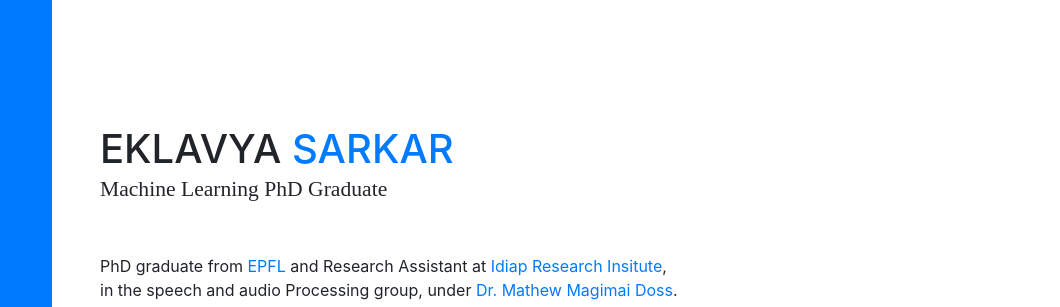
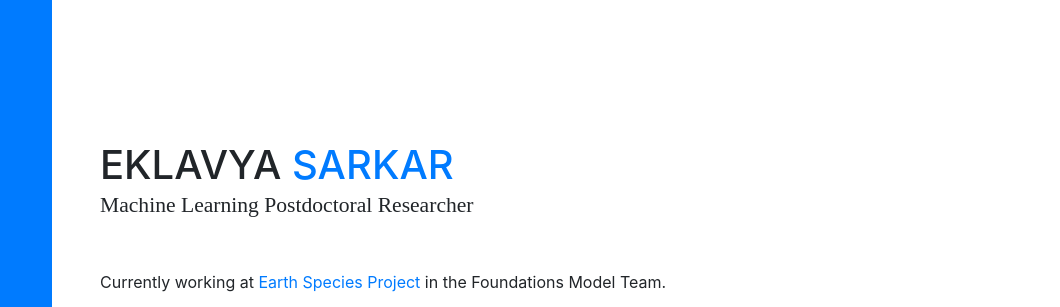
Before and after one commit to EklavyaFCB/eklavyafcb.github.io, a website with bundled scripts: page index.html in a window 1280 px wide. Shown: the part 35-342 px from the top of the page, 220-1280 px from the left. Built offline with nearby package versions, Linux system fonts and the light colour scheme; files whose address does not match are found by name; a web font is replaced by a local one.

Commit message:
index.html

```diff
--- a/index.html
+++ b/index.html
@@ -102,14 +102,15 @@
 					<h1 class="mb-0">Eklavya
 						<span class="text-primary">Sarkar</span>
 					</h1>
-					<div class="subheading mb-5">Machine Learning PhD Graduate</div>
+					<div class="subheading mb-5">Machine Learning Postdoctoral Researcher</div>
+					<p>Currently working at <a href="https://www.earthspecies.org/">Earth Species Project</a> in the Foundations Model Team.</p>
 					<p>PhD graduate from <a href="https://epfl.ch/">EPFL</a> and Research Assistant at <a href="https://idiap.ch/">Idiap Research Insitute</a>,
 	  				<br>in the speech and audio Processing group, under <a href="https://scholar.google.ch/citations?user=_LvtkuAAAAAJ&hl=en">Dr. Mathew Magimai Doss</a>.
-	  				<br><br><p>My PhD research focused on self-supervised representation learning for<br>analyzing
+	  				<br><p>My PhD research focused on self-supervised representation learning for<br>analyzing
 	  				human and non-human vocal communication, for the wider<br>purpose of studying the <a href="https://evolvinglanguage.ch/">evolution of language</a>.</p>
-					<br><p>Previously I worked worked on computer vision topics such as deepfakes and face
+					<p>Previously I worked worked on computer vision topics such as deepfakes and face
 					<br>morphing, as well as physics research and development at CERN in the CMS experiment.</p>
-					<br><br>
+					<br>
 					<ul class="list-inline list-social-icons mb-0">
 			<li class="list-inline-item">
 			  <button type="button" class="btn btn-info btn-xs"><a target="_blank" style="color:white" href="docs/Resume.pdf">Résumé</a></button>
```
